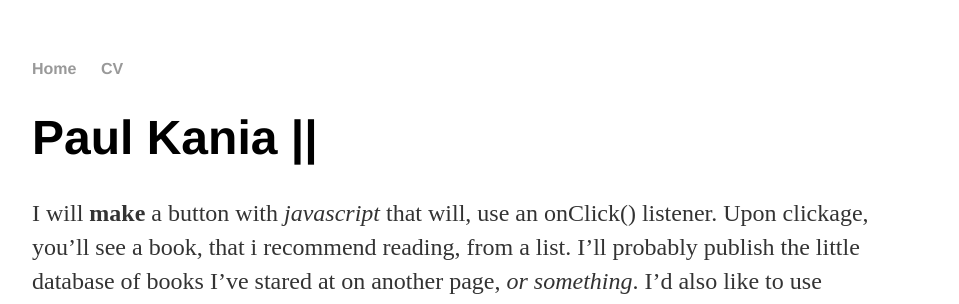
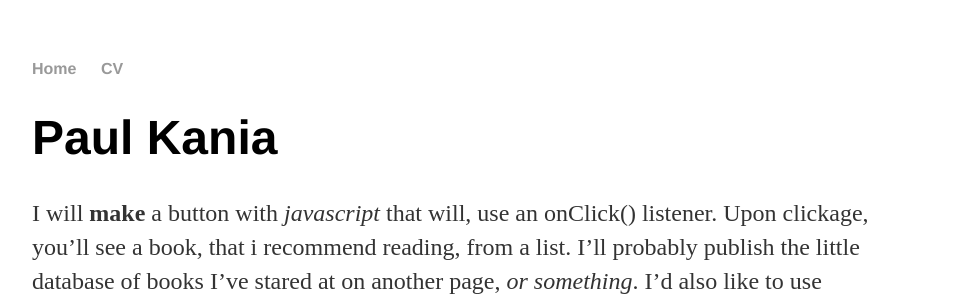
Before and after one commit to paulkania/paulkania.github.io, a Jekyll site: the page built from index.html, in a window 1280 px wide. Shown: the top 304 px of the page, without its empty margins (160-1119 px from the left). Built offline with Jekyll 4.4.1, drawn with Linux system fonts in a browser that asks for light colours.

```diff
--- a/index.html
+++ b/index.html
@@ -1,6 +1,6 @@
 ---
 layout: default
-title: Paul Kania ||
+title: Paul Kania
 ---
 <h1>{{ page.title }}</h1>
 <div class="post">
```
